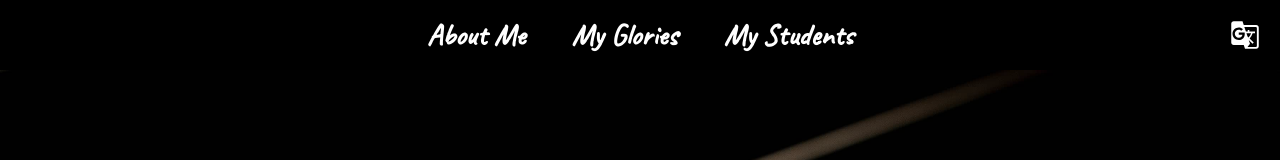
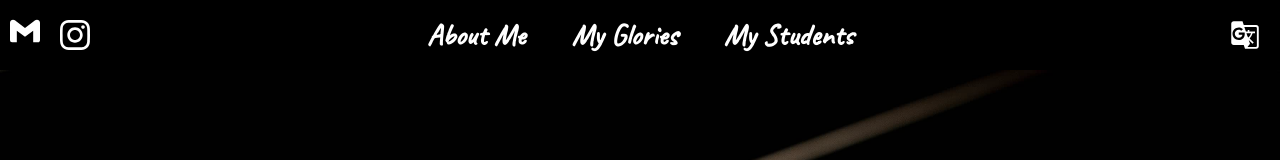
Before and after one commit to 00-team/ping-pong-site, a React app: page / in a window 1280 px wide. Shown: the top 160 px of the page. Built offline with nearby package versions, Linux system fonts and the light colour scheme; a web font is replaced by a local one.

Commit message:
add social media in navbar

```diff
--- a/src/components/layouts/Navbar.js
+++ b/src/components/layouts/Navbar.js
@@ -8,12 +8,16 @@ import { CHANGE_LOCALE } from '../../database/reducers/locale/types'
 
 // icons
 import { MdGTranslate } from 'react-icons/md'
+import { FiMail } from 'react-icons/fi'
+import { SiInstagram, SiGmail } from 'react-icons/si'
 
 // locales
 import locales from '../../database/locale.json'
 
 // style
 import './sass/navbar.scss'
+
+const go = path => window.open(path)
 
 const Navbar = () => {
     const Locale = useSelector(state => state.Locale)
@@ -56,7 +60,10 @@ const Navbar = () => {
     return (
         <div className='navbar-container'>
             <nav className='navbar'>
-                <div className='navpart contact'></div>
+                <div className='navpart contact'>
+                    <a href="mailto:dr007cc@gmail.com"><SiGmail /></a>
+                    <SiInstagram onClick={e => go('https://instagram.com/i007c')} />
+                </div>
                 <div
                     className='navpart links'
                     style={
--- a/src/components/layouts/sass/navbar.scss
+++ b/src/components/layouts/sass/navbar.scss
@@ -28,8 +28,6 @@
 
         .links {
             width: 100%;
-            display: flex;
-            align-items: center;
             justify-content: space-between;
 
             span {
@@ -102,5 +100,26 @@
                 }
             }
         }
+
+        .contact {
+            justify-content: flex-start;
+
+            a {
+                text-decoration: none;
+                color: inherit;
+            }
+
+            svg {
+                cursor: pointer;
+                width: 30px;
+                height: 30px;
+                margin: 0 10px;
+                transition: all 200ms;
+
+                &:hover {
+                    opacity: .7;
+                }
+            }
+        }
     }
 }
```
